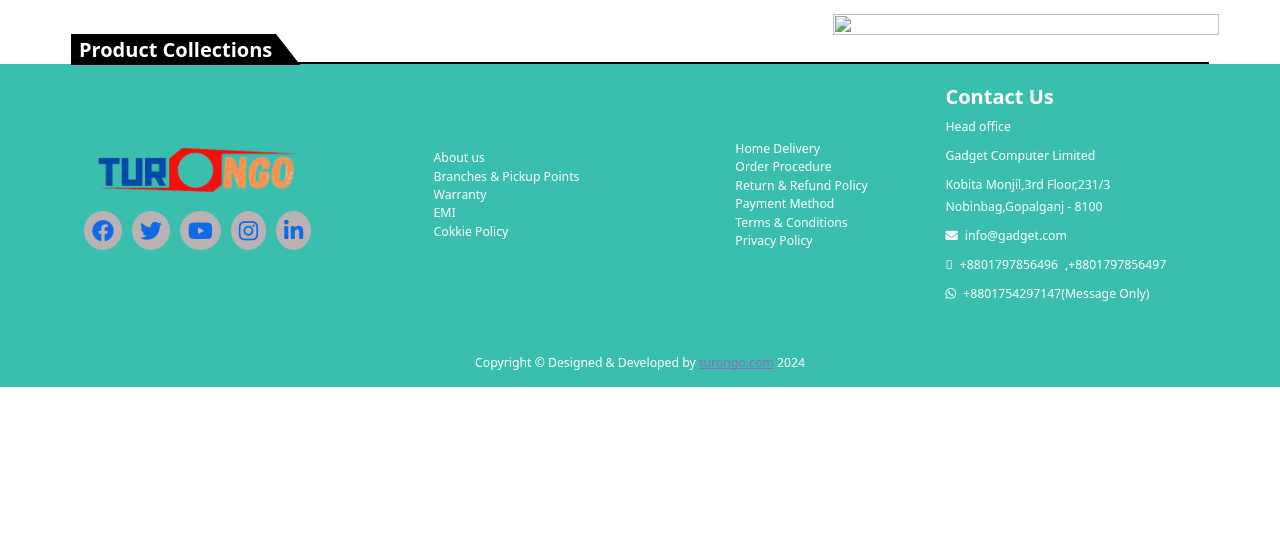
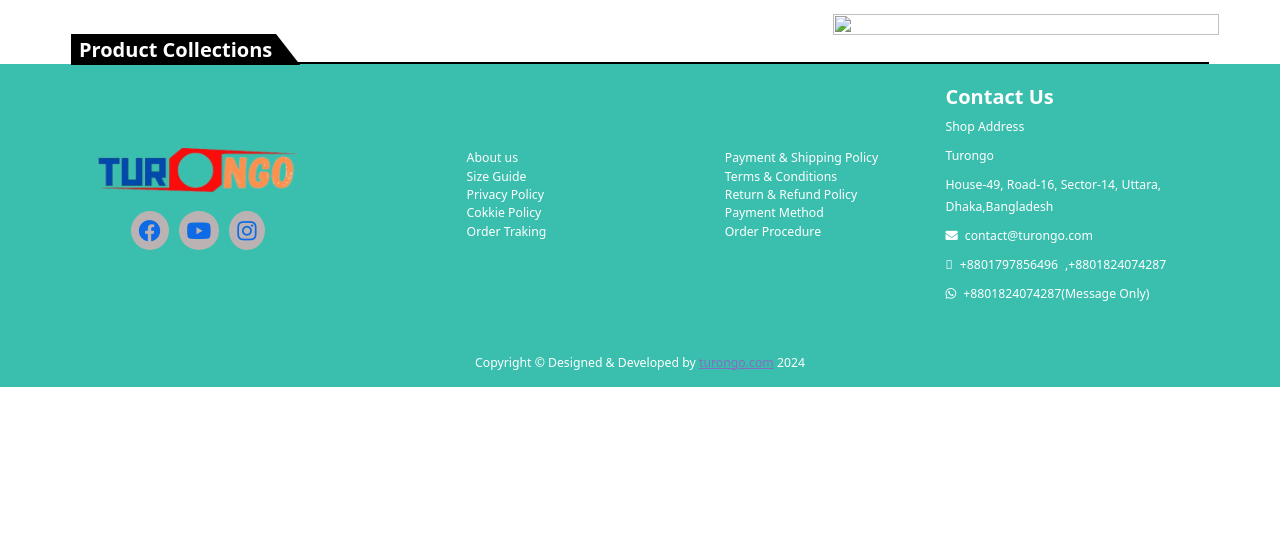
Before and after one commit to limon-chandra-ray/turongo, a Django app: page / in a window 1280 px wide. Shown: the part 113-655 px from the top of the page. Run offline with Django 4.2, Linux system fonts and the light colour scheme; data that the repository does not hold is empty; some libraries are stand-ins or nearby versions.

Commit message:
'update-footer'

```diff
--- a/static/css/footer.css
+++ b/static/css/footer.css
@@ -51,7 +51,7 @@
 .footer-link{
     color: white;
     text-decoration: none;
-    padding: 5px;
+    padding: 5px 0px;
 }
 .footer-link:hover{
     color: white;
--- a/templates/customer/home.html
+++ b/templates/customer/home.html
@@ -1,5 +1,5 @@
 {% extends 'customer/layouts/index.html' %}
-{% block title %}Home{% endblock title %}
+{% block customertitle %}Home page{% endblock customertitle %}
 {% block customerbody %}
 {% include 'customer/home/slider.html' %}
 {% comment %} {% include 'customer/home/category.html' %} {% endcomment %}
--- a/templates/customer/layouts/footer.html
+++ b/templates/customer/layouts/footer.html
@@ -8,41 +8,40 @@
                 </div>
                 <div class="footer-social-icon">
                     <a href="#" class="footer-icon"><i class="fab fa-facebook"></i></a>
-                    <a href="#" class="footer-icon"><i class="fab fa-twitter"></i></a>
                     <a href="#" class="footer-icon"><i class="fab fa-youtube"></i></a>
                     <a href="#" class="footer-icon"><i class="fab fa-instagram"></i></a>
-                    <a href="#" class="footer-icon"><i class="fab fa-linkedin-in"></i></a>
                 </div>
 
             </div>
             <div class="col-lg-3 col-6 d-flex flex-column justify-content-center align-items-center pt-2">
                 <ul>
                     <li><a href="#" class="footer-link">About us</a></li>
-                    <li><a href="#" class="footer-link">Branches & Pickup Points </a></li>
-                    <li><a href="#" class="footer-link">Warranty</a></li>
-                    <li><a href="#" class="footer-link">EMI</a></li>
+                    <li><a href="#" class="footer-link">Size Guide</a></li>
+                    <li><a href="#" class="footer-link">Privacy Policy</a></li>
                     <li><a href="#" class="footer-link">Cokkie Policy</a></li>
+                    <li><a href="#" class="footer-link">Order Traking</a></li>
                 </ul>
             </div>
             <div class="col-lg-3 col-6 d-flex flex-column justify-content-center align-items-center pt-2">
                 <ul>
-                    <li><a href="#" class="footer-link">Home Delivery</a></li>
-                    <li><a href="#" class="footer-link">Order Procedure</a></li>
+                    <li><a href="#" class="footer-link">Payment & Shipping Policy</a></li>
+                    <li><a href="#" class="footer-link">Terms & Conditions</a></li>
                     <li><a href="#" class="footer-link">Return & Refund Policy</a></li>
                     <li><a href="#" class="footer-link">Payment Method</a></li>
-                    <li><a href="#" class="footer-link">Terms & Conditions</a></li>
-                    <li><a href="#" class="footer-link">Privacy Policy</a></li>
+                    <li><a href="#" class="footer-link">Order Procedure</a></li>
+
+
                 </ul>
             </div>
             <div class="col-lg-3 col-12 d-sm-flex flex-sm-column justify-sm-content-center align-items-center">
                 <div>
                     <h2 class="contact-section">Contact Us</h2>
-                    <p class="my-2 text-sm-center text-lg-start">Head office</p>
-                    <p class="my-2 text-sm-center text-lg-start">Gadget Computer Limited </p>
-                    <p class="my-2 text-sm-center text-lg-start">Kobita Monjil,3rd Floor,231/3 Nobinbag,Gopalganj - 8100</p>
-                    <p class="my-2 text-sm-center text-lg-start justify-sm-content-center"><i class="fas fa-envelope"></i><span class="mx-2">info@gadget.com</span></p>
-                    <p class="my-2 text-sm-center text-lg-start justify-sm-content-center"><i class="fa-solid fa-phone"></i><span  class="mx-2">+8801797856496</span>,<span>+8801797856497</span></p>
-                    <p class="my-2 text-sm-center text-lg-start justify-sm-content-center"><i class="fab fa-whatsapp"></i><span class="mx-2">+8801754297147(Message Only)</span></p>
+                    <p class="my-2 text-sm-center text-lg-start">Shop Address</p>
+                    <p class="my-2 text-sm-center text-lg-start">Turongo</p>
+                    <p class="my-2 text-sm-center text-lg-start">House-49, Road-16, Sector-14, Uttara, Dhaka,Bangladesh</p>
+                    <p class="my-2 text-sm-center text-lg-start justify-sm-content-center"><i class="fas fa-envelope"></i><span class="mx-2">contact@turongo.com</span></p>
+                    <p class="my-2 text-sm-center text-lg-start justify-sm-content-center"><i class="fa-solid fa-phone"></i><span  class="mx-2">+8801797856496</span>,<span>+8801824074287</span></p>
+                    <p class="my-2 text-sm-center text-lg-start justify-sm-content-center"><i class="fab fa-whatsapp"></i><span class="mx-2">+8801824074287(Message Only)</span></p>
                 </div>
             </div>
         </div>
--- a/templates/customer/layouts/index.html
+++ b/templates/customer/layouts/index.html
@@ -4,7 +4,7 @@
 <head>
     {% include 'customer/layouts/head.html' %}
 	<!-- PAGE TITLE HERE -->
-	<title>Ecommerce | {% block customertitle %}{% endblock customertitle %}</title>
+	<title>{% block customertitle %}{% endblock customertitle %}|Turongo</title>
 </head>
 <body>
 	<div class="position-fixed top-0 end-0" id="laptop_script_alert" style="z-index:99;padding-top:1rem">
```
